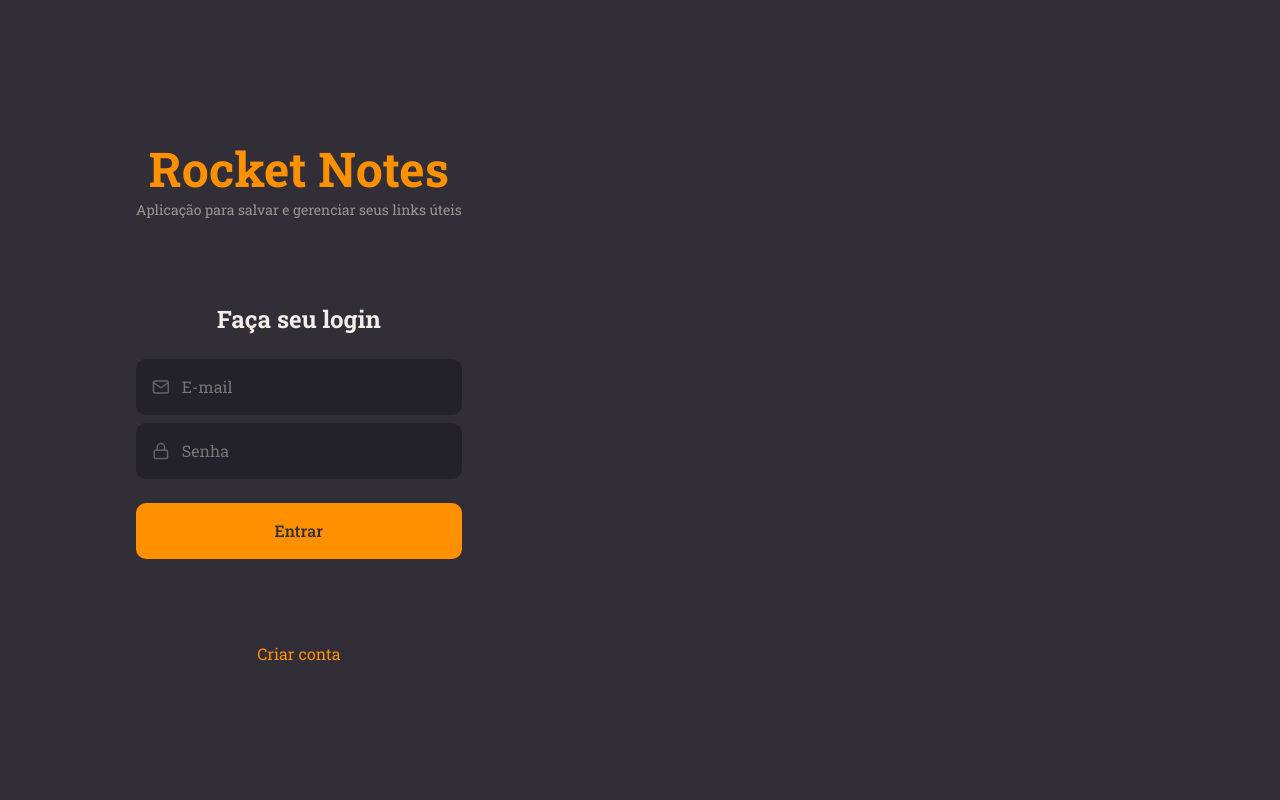
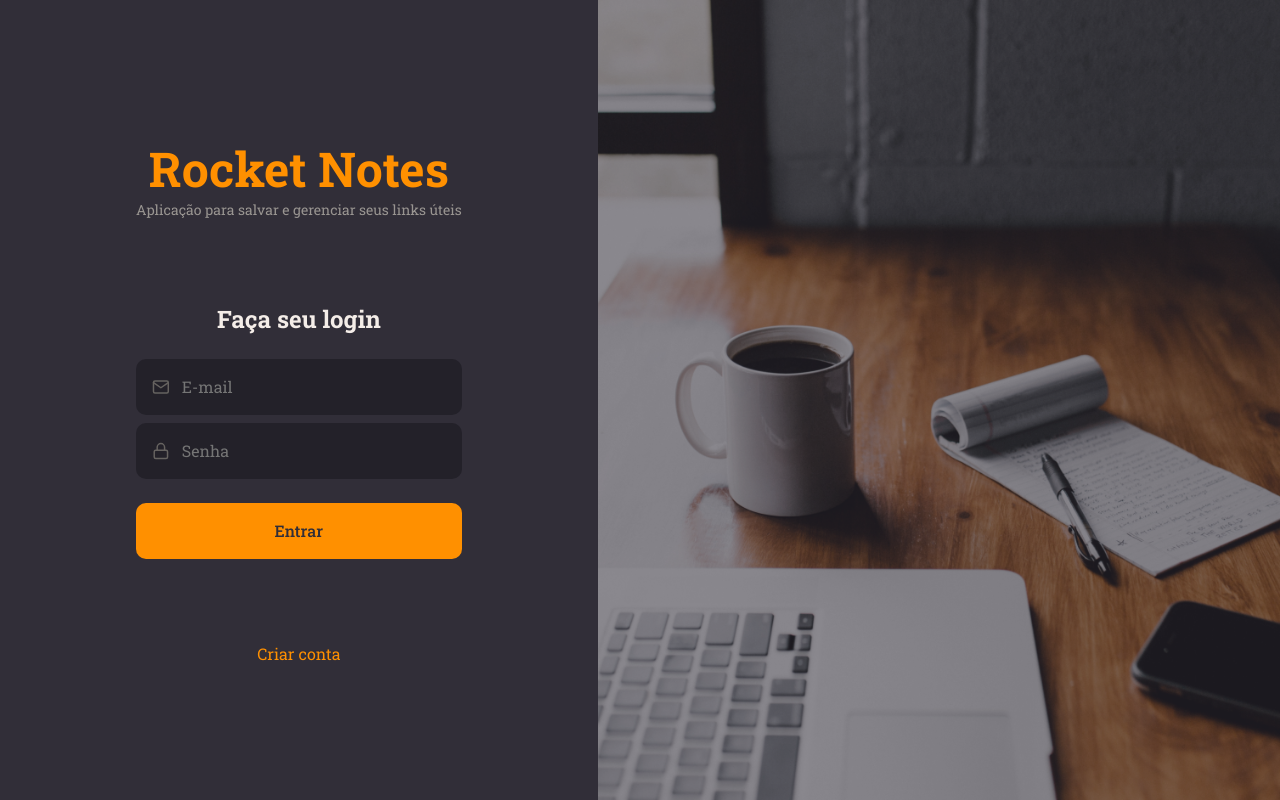
Before and after one commit to MullerHub/Rocketseat-Explorer, a React (Vite) app in the folder Stage0901/RocketNotes/: page / in a window 1280 px wide. Built offline with nearby package versions, Linux system fonts and the light colour scheme.

Commit message:
SignIn att

```diff
--- a/Stage0901/RocketNotes/src/pages/SignIn/Index.jsx
+++ b/Stage0901/RocketNotes/src/pages/SignIn/Index.jsx
@@ -2,7 +2,7 @@ import { Input } from '../../components/Input'
 import { Button } from '../../components/Button'
 import { FiMail, FiLock } from 'react-icons/fi'
 
-import { Container, Form } from './styles'
+import { Background, Container, Form } from './styles'
 
 export function SignIn() {
   return (
@@ -18,6 +18,7 @@ export function SignIn() {
 
         <a href="#">Criar conta</a>
       </Form>
+      <Background />
     </Container>
   )
 }
--- a/Stage0901/RocketNotes/src/pages/SignIn/styles.js
+++ b/Stage0901/RocketNotes/src/pages/SignIn/styles.js
@@ -43,4 +43,5 @@ export const Background = styled.div`
   flex: 1;
   background: url(${backgroundImg}) no-repeat center center;
   background-size: cover;
+  opacity: 0.4443542343634643623;
 `
```
